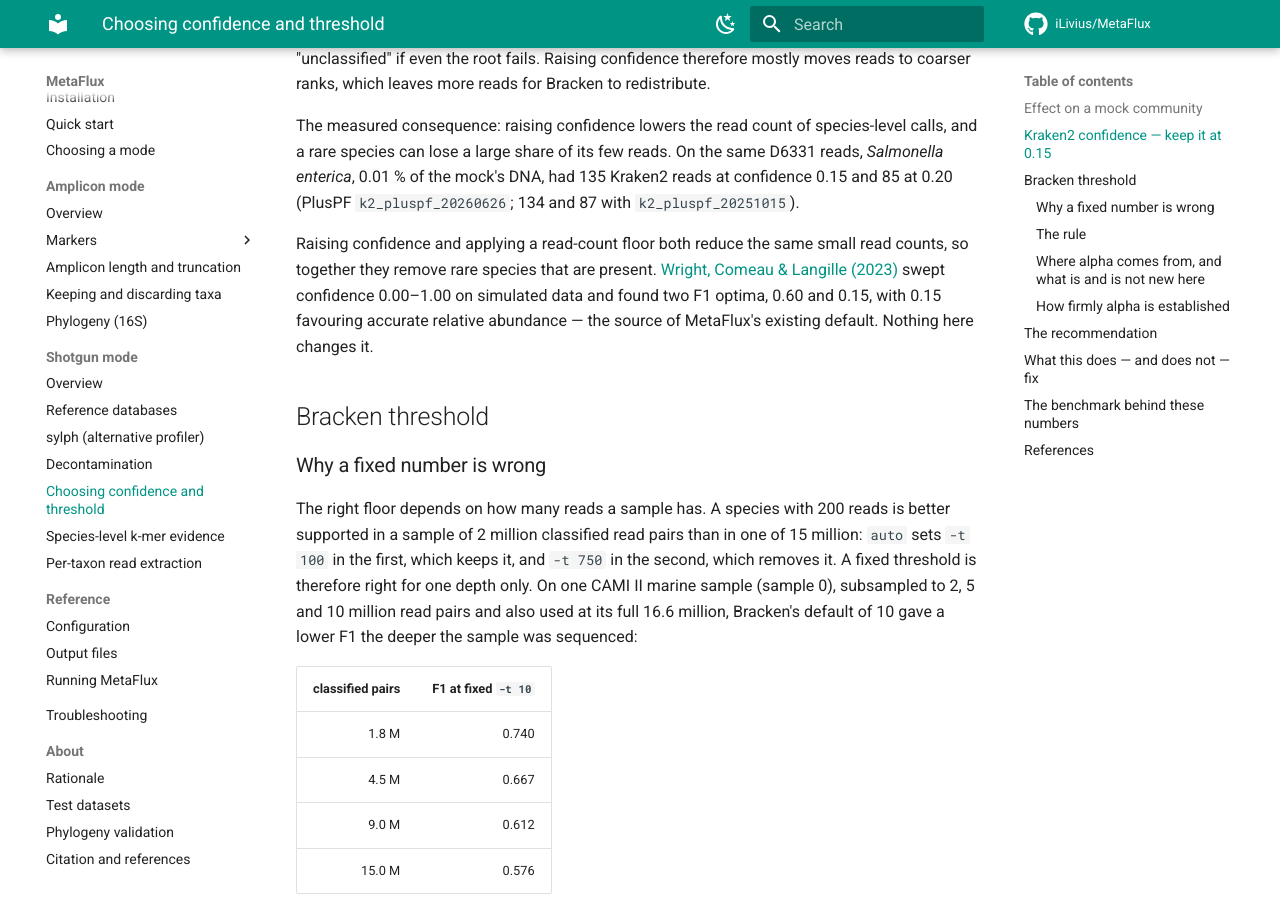
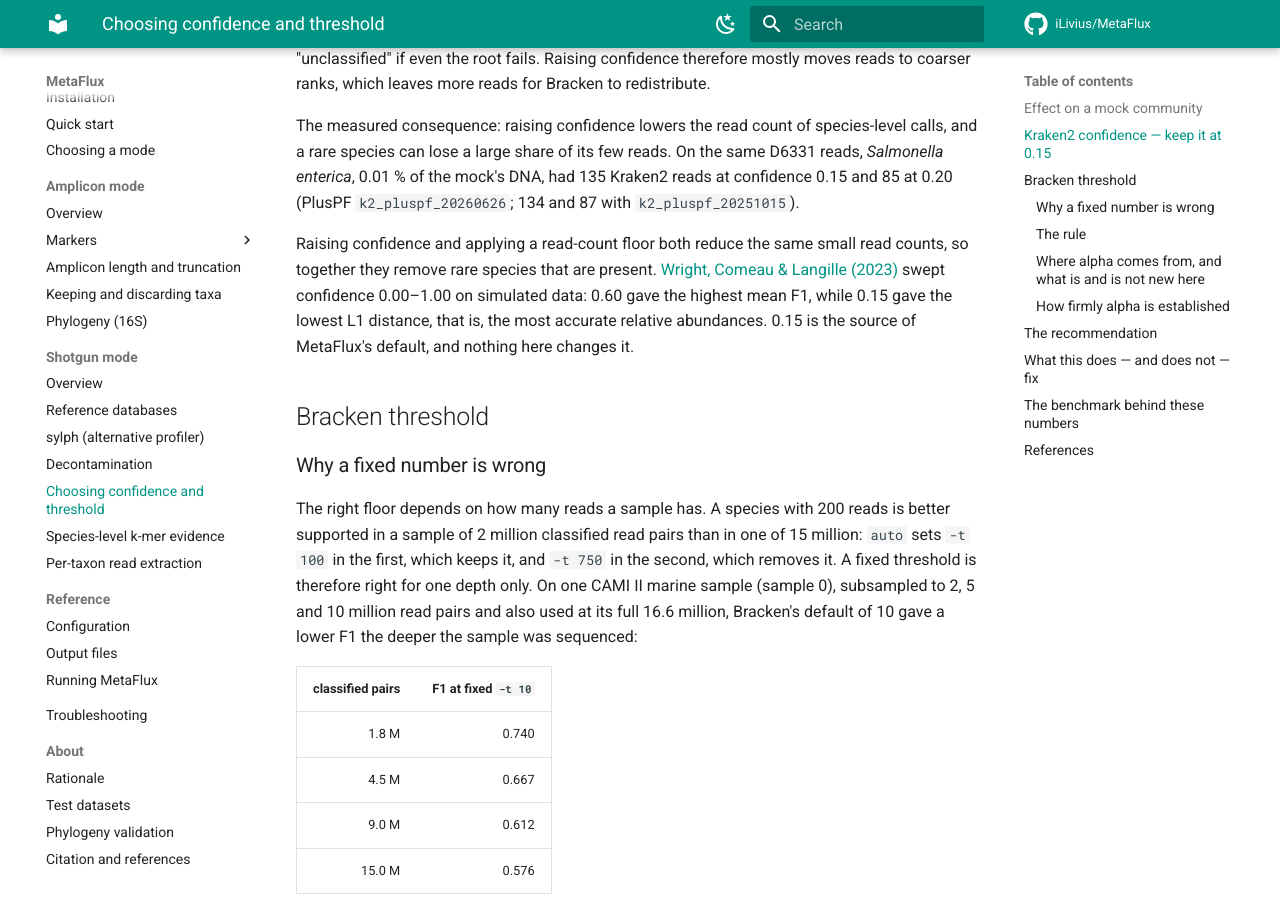
Before and after one commit to iLivius/MetaFlux, an MkDocs documentation site: the page built from docs/shotgun/confidence-and-threshold.md, in a window 1280 px wide and 900 px high, scrolled down 1356 px. Built offline with MkDocs 1.6.1 and Material for MkDocs 9.7.7, drawn with Linux system fonts in a browser that asks for light colours; comment, search, counter and statistics services are not loaded; some of the changed text lies outside the part shown.

Commit message:
Threshold page and config: state the Wright et al. optima and the KrakenUniq trend exactly
Wright et al. found 0.60 best by mean F1 and 0.15 best by L1 distance, as the shotgun
overview already says; KrakenUniq's best k-mer threshold rose roughly linearly with
depth (its table has an intercept), not in strict proportion; the alpha comment no
longer calls 5e-05 the best value for every benchmarked dataset.

```diff
--- a/docs/shotgun/confidence-and-threshold.md
+++ b/docs/shotgun/confidence-and-threshold.md
@@ -62,8 +62,9 @@
 Raising confidence and applying a read-count floor both reduce the same small read
 counts, so together they remove rare species that are present. [Wright, Comeau & Langille
 (2023)](https://doi.org/10.1099/mgen.0.000949) swept confidence 0.00–1.00 on simulated
-data and found two F1 optima, 0.60 and 0.15, with 0.15 favouring accurate relative
-abundance — the source of MetaFlux's existing default. Nothing here changes it.
+data: 0.60 gave the highest mean F1, while 0.15 gave the lowest L1 distance, that is,
+the most accurate relative abundances. 0.15 is the source of MetaFlux's default, and
+nothing here changes it.
 
 ## Bracken threshold
 
```
Also changed, not shown: other parts of docs/shotgun/confidence-and-threshold.md (+1 -1 lines), 1 other file.
